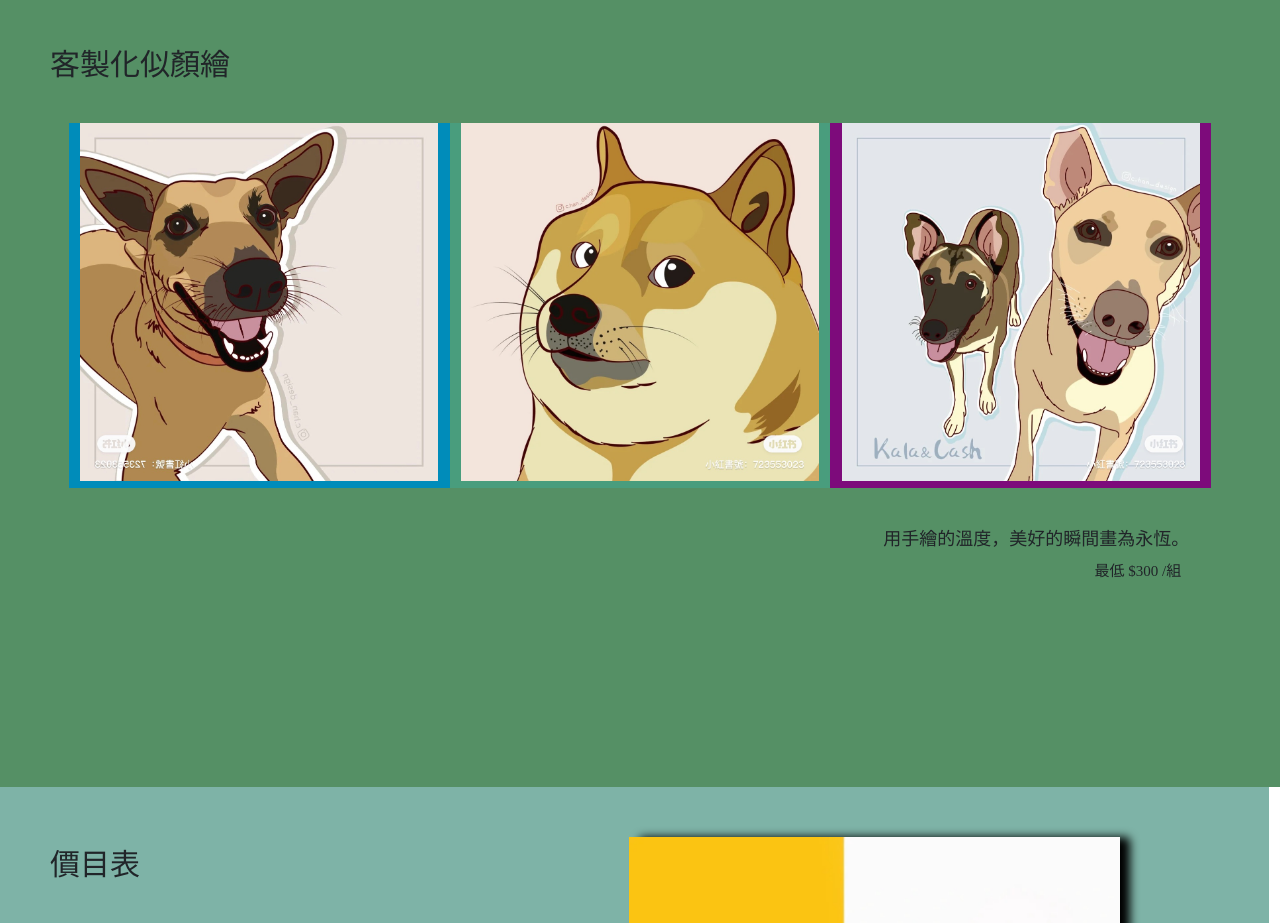
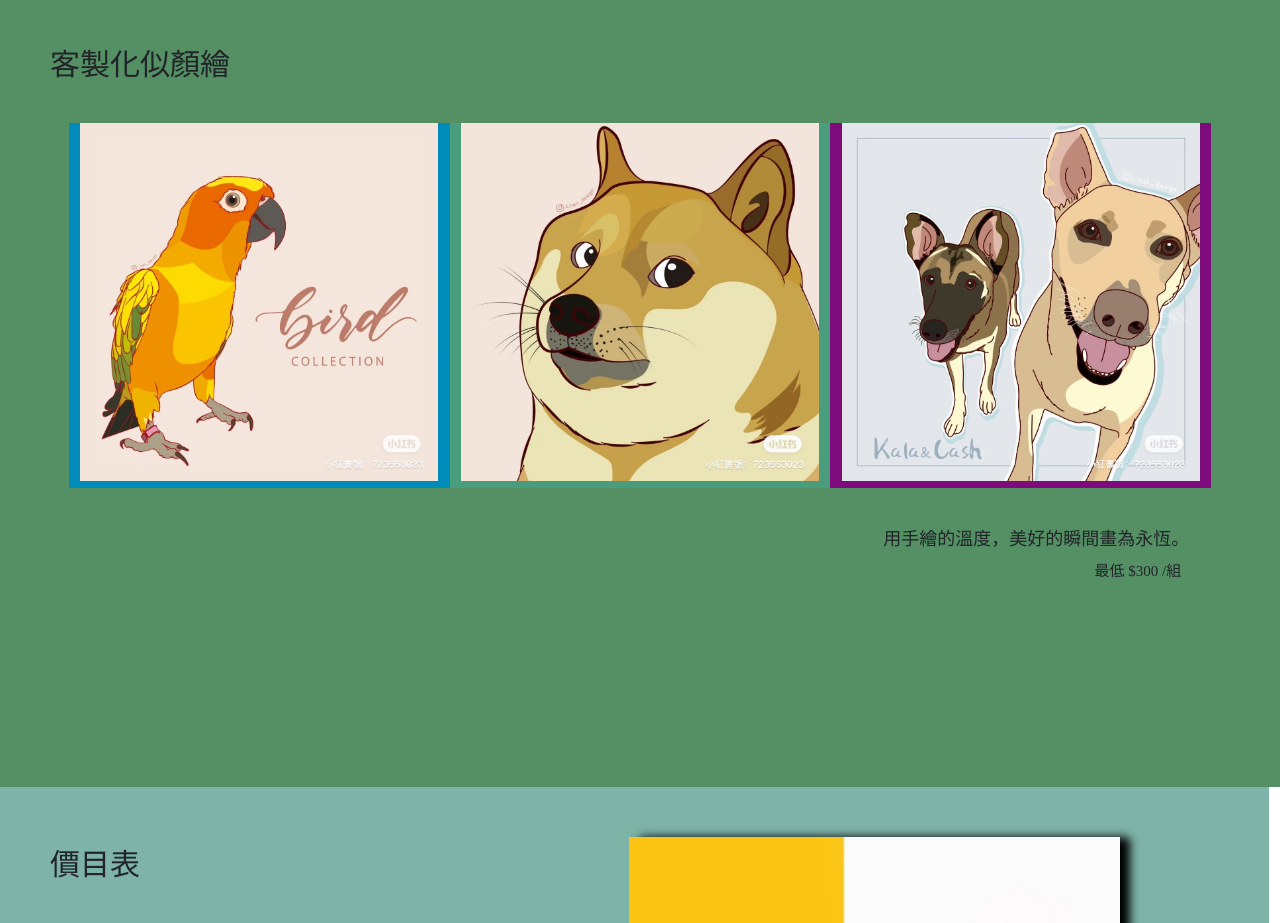
Before and after one commit to PinChieh-Lin/PInChieh.github.io, a plain HTML site: page index.html in a window 1280 px wide. Shown: the part 2060-2983 px from the top of the page. Drawn offline with nearby package versions, Linux system fonts and the light colour scheme.

Commit message:
換照片

```diff
--- a/index.html
+++ b/index.html
@@ -469,7 +469,7 @@
                     <div class="content3 row">
                         <div class="content3-1 col-lg-4 col-md-4 col-sm-6 col-xs-12 "
                             style="background-color: #008CBA;">
-                            <img src="./picture/似顏繪/face2.JPG" class="figure-img img-fluid" alt="">
+                            <img src="./picture/似顏繪/face4.JPG" class="figure-img img-fluid" alt="">
                         </div>
                         <div class="content3-2 col-lg-4 col-md-4 col-sm-6 col-xs-12" style="background-color: #499d7d;">
                             <img src="./picture/似顏繪/face.JPG" class="figure-img img-fluid" alt="">
```
Also changed, not shown: 2 other files.
